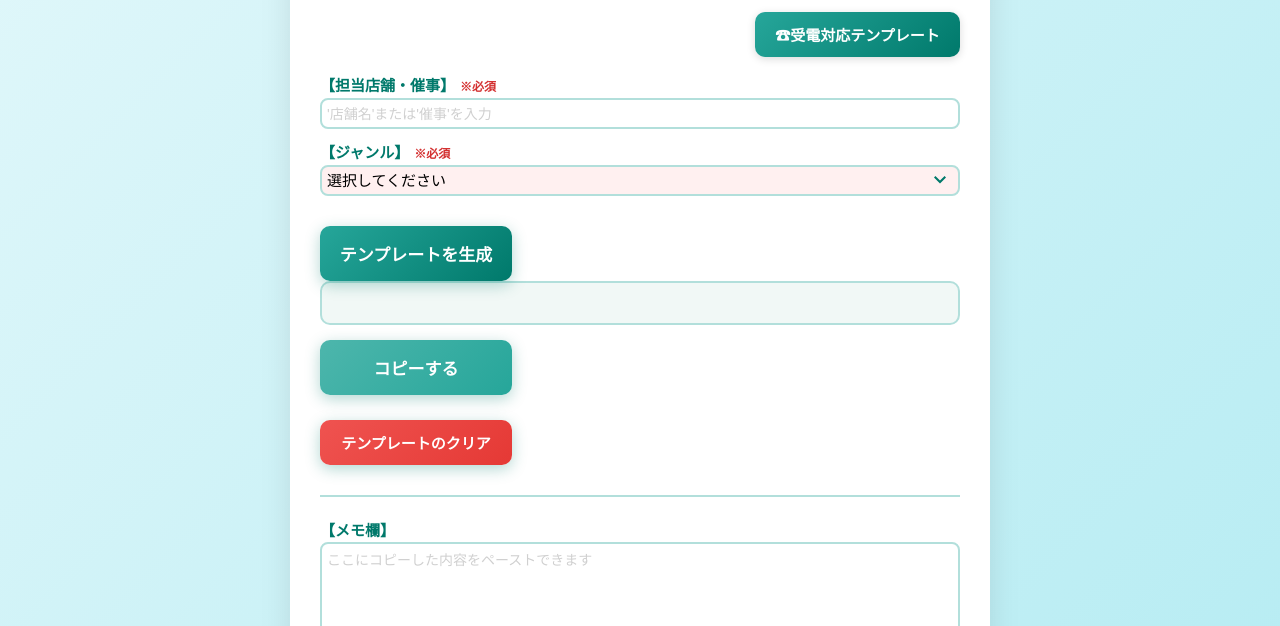
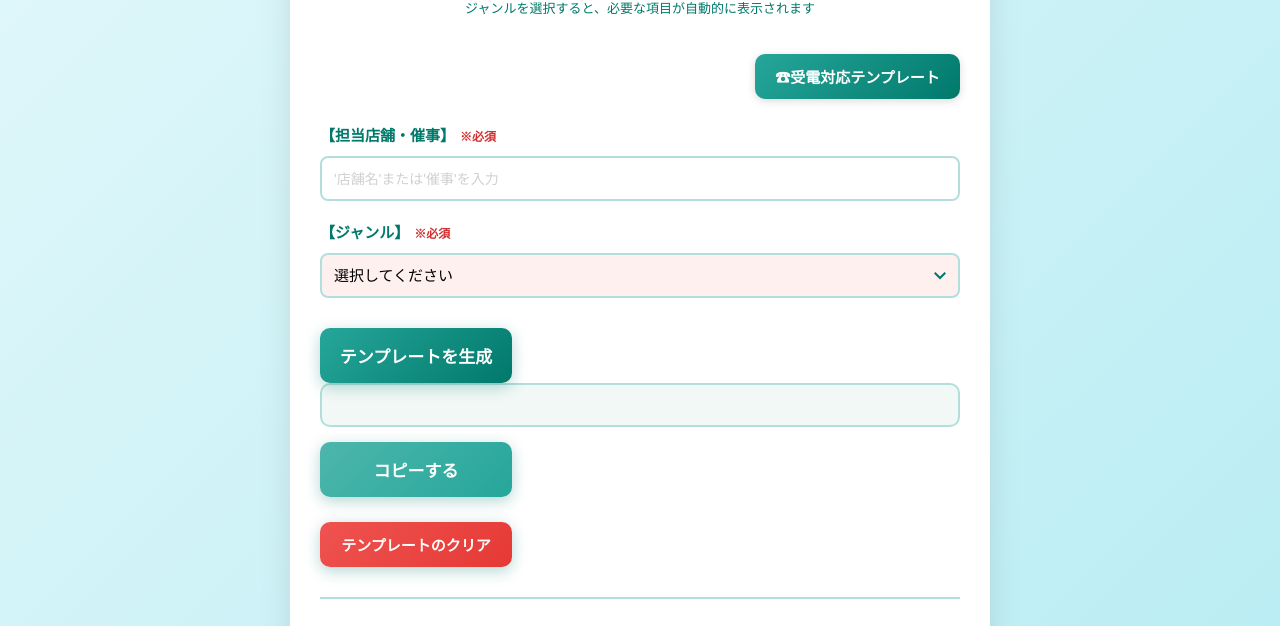
Before and after one commit to tomohiroito-jpg/kaitori-template, a plain HTML site: page index.html in a window 1280 px wide. Shown: the part 103-729 px from the top of the page. Drawn offline with Linux system fonts and the light colour scheme.

Commit message:
Update index.html

```diff
--- a/index.html
+++ b/index.html
@@ -27,7 +27,7 @@
       color: #333;
       padding: 20px;
       min-height: 100vh;
-      line-height: 0.5;
+      line-height: 1.6;
       overflow-y: auto;
       -webkit-overflow-scrolling: touch;
     }
@@ -83,7 +83,7 @@
 
     input[type="text"], textarea, select {
       width: 100%;
-      padding: 5px;
+      padding: 12px;
       border: 2px solid var(--accent);
       border-radius: var(--border-radius);
       font-size: 15px;
@@ -540,7 +540,7 @@
         commonFields.estimatedPrice,
         commonFields.remarks
       ],
-      photoInstructions: "・全体正面/背面\n・ブランドロゴ/ファスナー刻印（ピントを合わせてアップで）\n・角やハンドルなど擦れやすい箇所（ショルダー等の付け根注意）\n・ダメージ箇所（内側も確認）\n・付属品（箱、保証書、レシートなど）"
+      photoInstructions: "・全体正面/背面\n・ブランドロゴ/ファスナー刻印（ピントを合わせてアップで）\n・角やハンドルなど擦れやすい箇所（ショルダー等の付け根注意）\n・ダメージ箇所（内側も確認）\n・付属品（箱、保証書、レシートなど）\n※臭いがある場合は備考に記入する"
     },
     "財布・小物": {
       fields: [
```
